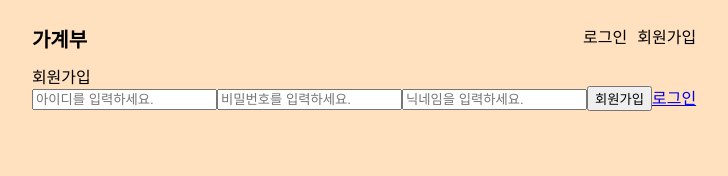
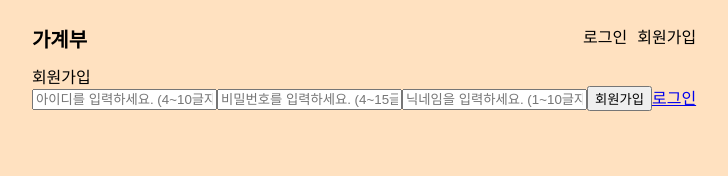
Before and after one commit to Dayeon-Cheon/pocket-money-tracker-auth, a React (Vite) app: page /join in a window 1280 px wide. Shown: the top 176 px of the page, without its empty margins (276-1004 px from the left). Built offline with nearby package versions, Linux system fonts and the light colour scheme.

Commit message:
feat: join

```diff
--- a/src/pages/Join.jsx
+++ b/src/pages/Join.jsx
@@ -1,12 +1,16 @@
-import { Link } from "react-router-dom";
+import { Link, useNavigate } from "react-router-dom";
 import { useState } from "react";
+import axios from "axios";
 
 function Join() {
   const [id, setId] = useState("");
   const [password, setPassword] = useState("");
   const [nickname, setNickname] = useState("");
+  const navigate = useNavigate();
 
-  const handleJoin = () => {
+  const handleJoin = async (e) => {
+    e.preventDefault();
+
     if (id.trim().length < 4 || id.trim().length > 10) {
       alert("아이디를 4~10글자로 작성해 주세요.");
       return;
@@ -19,12 +23,33 @@ function Join() {
       alert("닉네임을 1~10글자로 작성해 주세요.");
       return;
     }
+
+    try {
+      const response = await axios.post(
+        "https://moneyfulpublicpolicy.co.kr/register",
+        {
+          id,
+          password,
+          nickname,
+        }
+      );
+      const data = response.data;
+      if (data.success) {
+        navigate("/login");
+      } else {
+        alert("회원가입에 실패하였습니다.");
+      }
+    } catch (error) {
+      console.error(error);
+      alert("회원가입에 실패하였습니다.");
+    }
   };
 
   return (
     <>
       <section>
         <div>회원가입</div>
+        <form onSubmit={handleJoin}>
           <div>
             <input
               type="text"
@@ -32,7 +57,7 @@ function Join() {
               onChange={(e) => {
                 setId(e.target.value);
               }}
-            placeholder="아이디를 입력하세요."
+              placeholder="아이디를 입력하세요. (4~10글자)"
             ></input>
             <input
               type="password"
@@ -40,7 +65,7 @@ function Join() {
               onChange={(e) => {
                 setPassword(e.target.value);
               }}
-            placeholder="비밀번호를 입력하세요."
+              placeholder="비밀번호를 입력하세요. (4~15글자)"
             ></input>
             <input
               type="text"
@@ -48,11 +73,12 @@ function Join() {
               onChange={(e) => {
                 setNickname(e.target.value);
               }}
-            placeholder="닉네임을 입력하세요."
+              placeholder="닉네임을 입력하세요. (1~10글자)"
             ></input>
-          <button onClick={handleJoin}>회원가입</button>
+            <button type="submit">회원가입</button>
             <Link to="/login">로그인</Link>
           </div>
+        </form>
       </section>
     </>
   );
```
Lines whose indentation alone changed are shown as unchanged.
